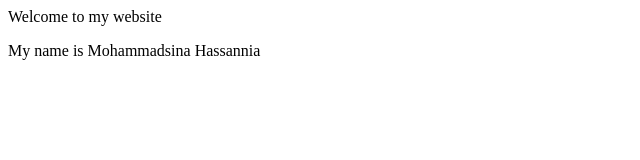
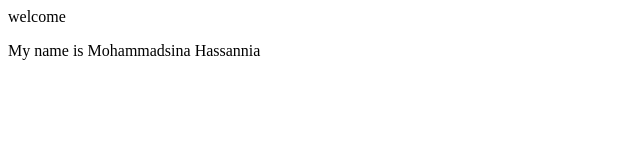
Before and after one commit to sinahsnn/sinahsnn.github.io, a plain HTML site: page welcome.html in a window 1280 px wide. Shown: the whole page, without its empty margins (0-640 px from the left). Drawn offline with Linux system fonts and the light colour scheme.

Commit message:
Update welcome.html

```diff
--- a/welcome.html
+++ b/welcome.html
@@ -5,7 +5,7 @@
     <title>Document</title>
 </head>
 <body>
-    </h1> Welcome to my website </h1>
+    </h1>welcome</h1>
     <p>My name is Mohammadsina Hassannia</p>
 </body>
 </html>
```
